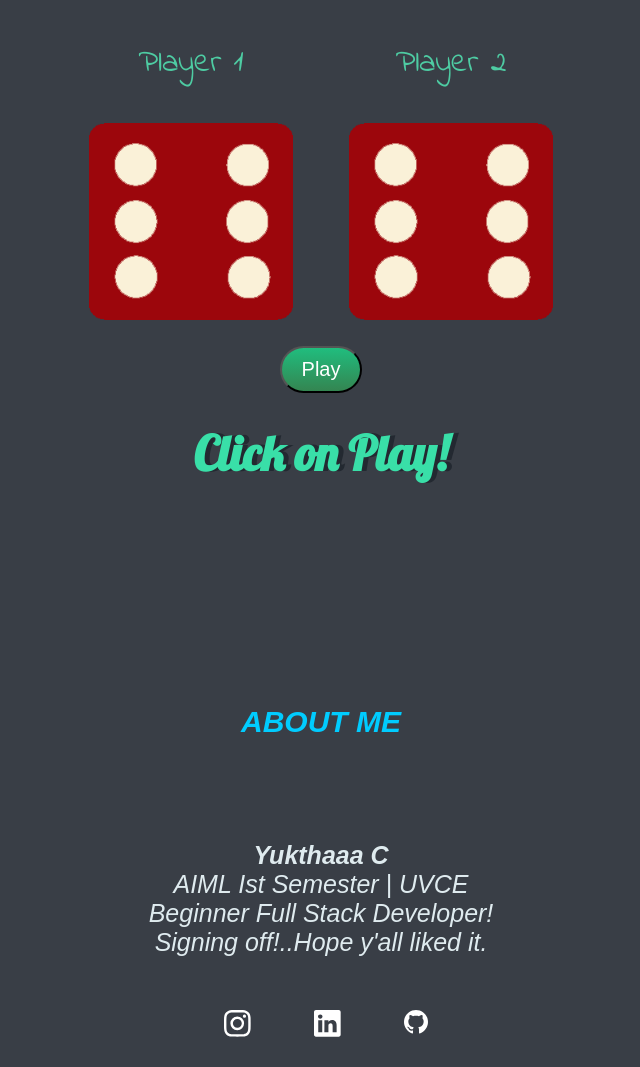
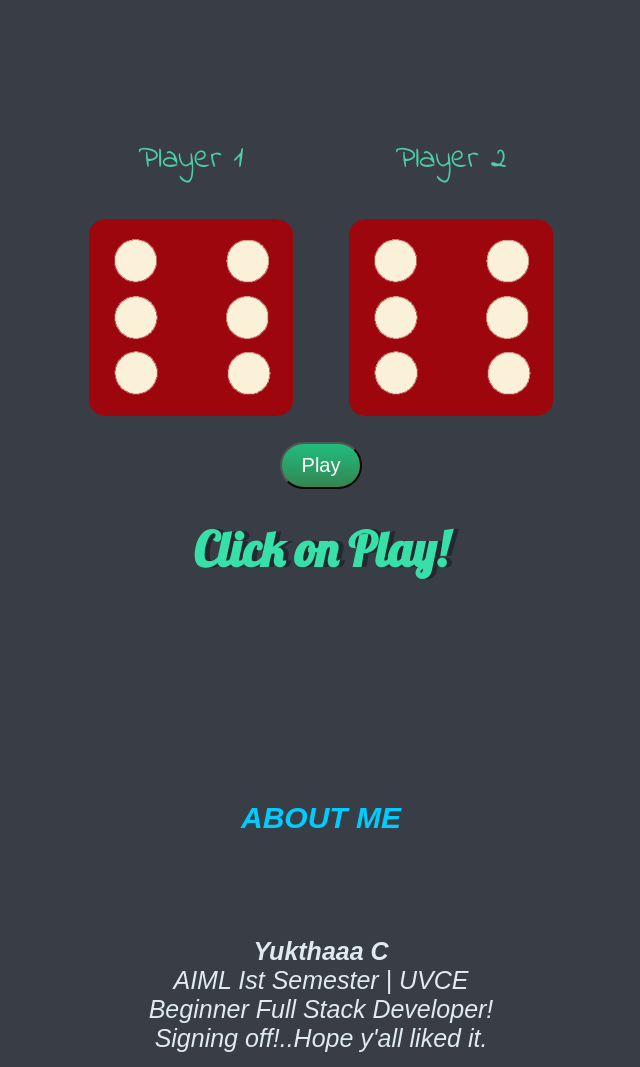
Before and after one commit to yuktha-c-reddy/dice-player, a plain HTML site: page index.html in a window 1280 px wide. Shown: the top 1067 px of the page, without its empty margins (319-959 px from the left). Drawn offline with Linux system fonts and the light colour scheme.

Commit message:
Update styles.css

```diff
--- a/styles.css
+++ b/styles.css
@@ -4,12 +4,14 @@
     text-align: center;
   }
 .cont{
+
      width: 70%;
     margin: auto;
     text-align: center;
   }
 
   .dice {
+     padding-top: 1in;
     text-align: center;
     display: inline-block;
   }
```
